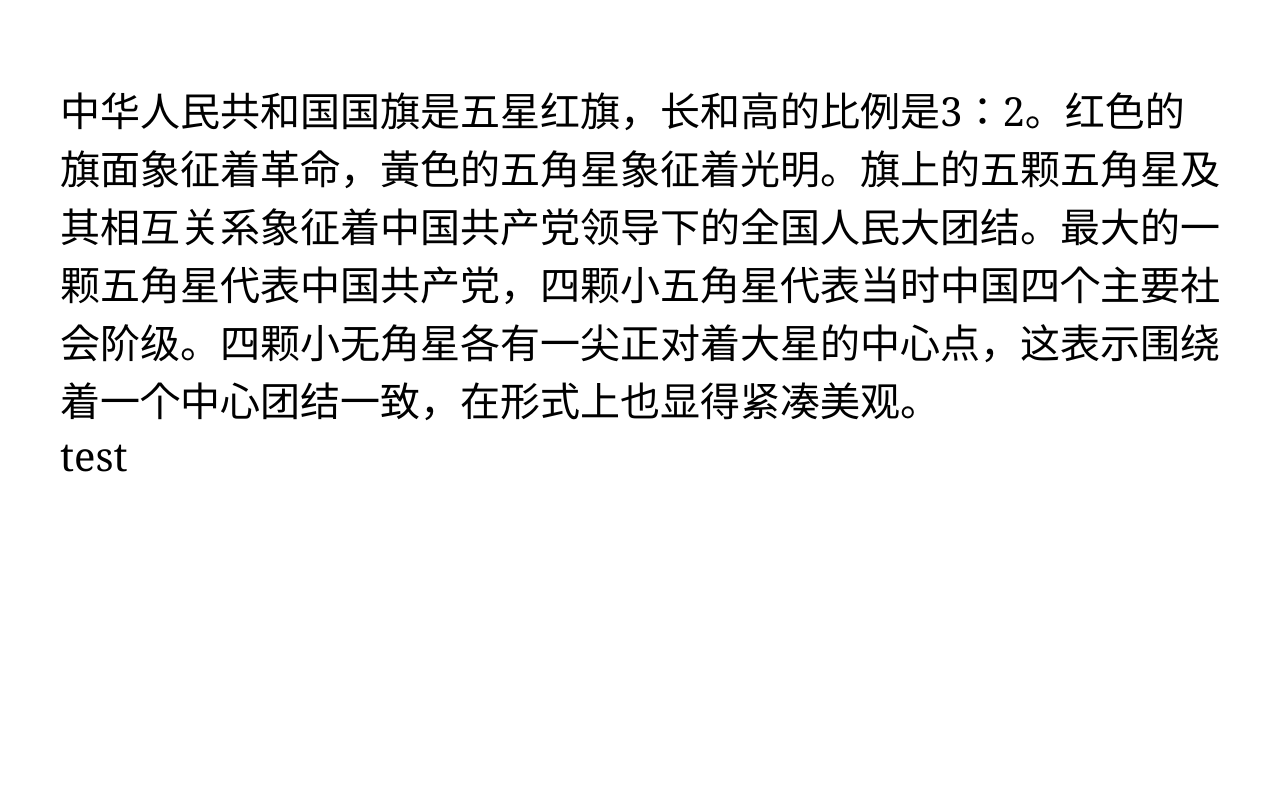
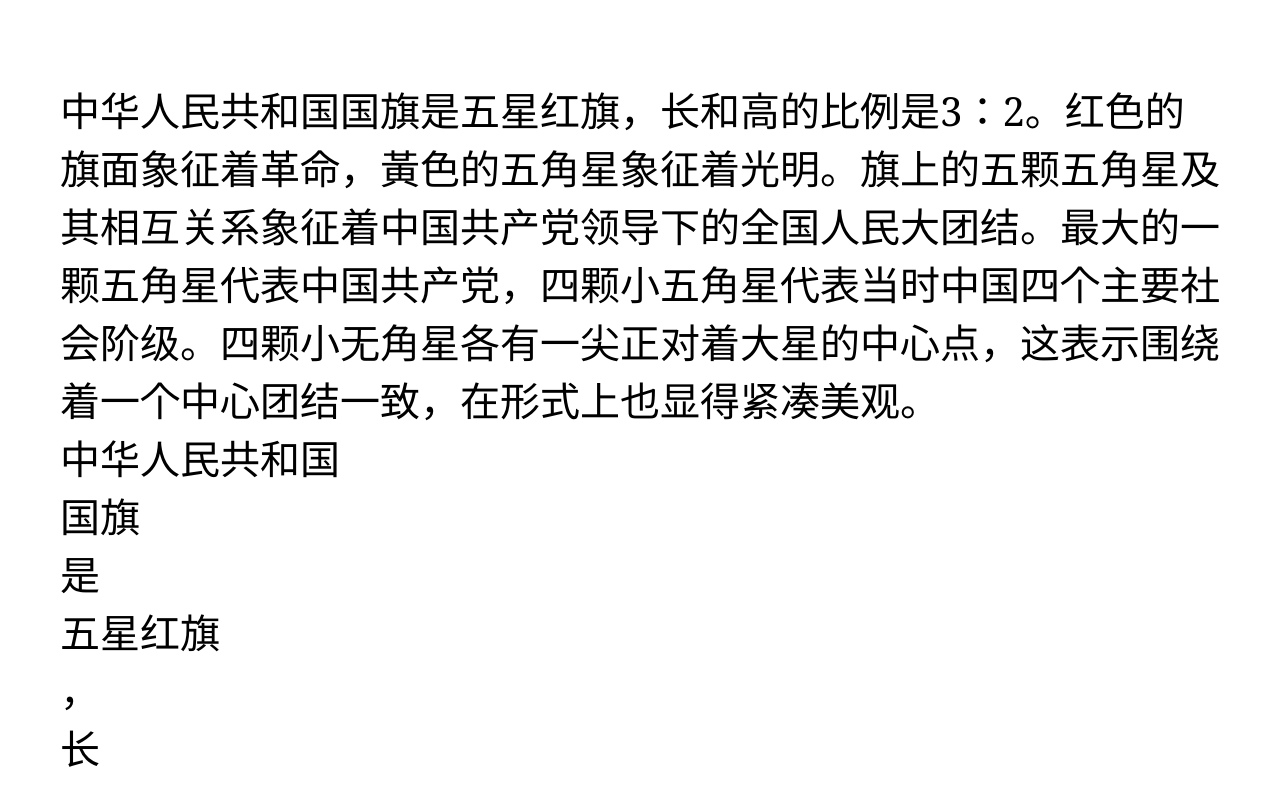
Before and after one commit to cpsmith27/chinese-annotator, a React (Create React App) app in the folder frontend/: page / in a window 1280 px wide. Shown: the top 786 px of the page. Built offline with nearby package versions, Linux system fonts and the light colour scheme.

Commit message:
Get initial vocabulary store to display.

```diff
--- a/frontend/src/components/SegmentGroup.js
+++ b/frontend/src/components/SegmentGroup.js
@@ -4,7 +4,7 @@ import PropTypes from "prop-types";
 class SegmentGroup extends Component {
   constructor(props) {
     super(props);
-    this.current = props.combinations[0].join();
+    this.current = props.combinations[0];
   }
 
   render() {
--- a/frontend/src/components/VocabStore.js
+++ b/frontend/src/components/VocabStore.js
@@ -8,7 +8,16 @@ class VocabStore extends Component {
   }
 
   render() {
-    return <div className="ca-vocab-store">test</div>;
+    let combinations = Object.values(this.state);
+
+    let items = [];
+    combinations.map(c => c.map(item => items.push(item)));
+    let uniqueItems = Array.from(new Set(items));
+
+    let divs = [];
+    uniqueItems.map((ui, i) => divs.push(<div key={i}>{ui}</div>));
+
+    return <div className="ca-vocab-store">{divs}</div>;
   }
 }
 
--- a/frontend/src/index.css
+++ b/frontend/src/index.css
@@ -3,7 +3,6 @@ body {
   padding: 0;
   width: 100%;
   height: 100%;
-  overflow: hidden;
   font-family: Georgia, "KaiTi", "楷体", STKaiti, "华文楷体", serif;
   font-size: 40px;
 }
```
